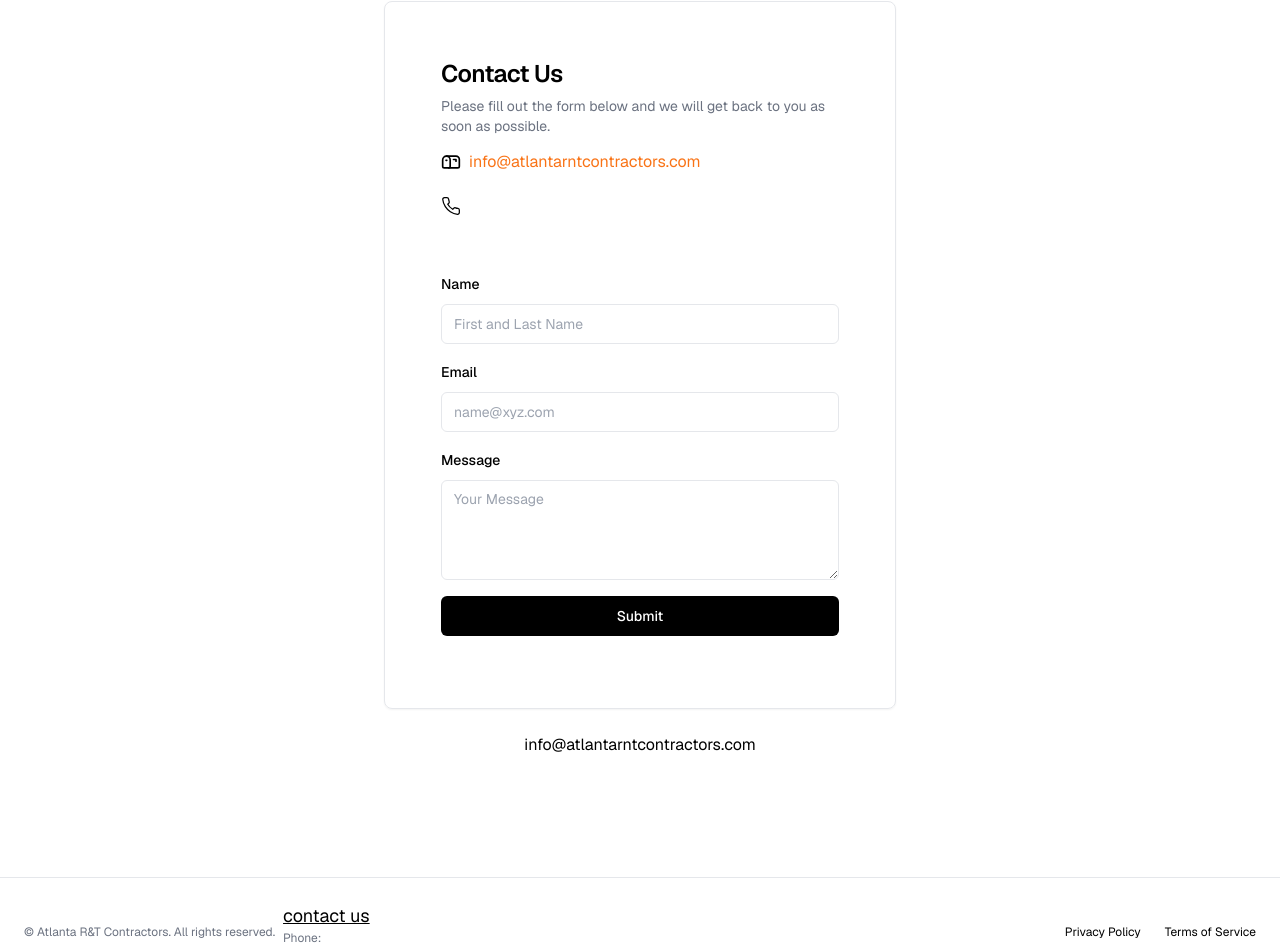
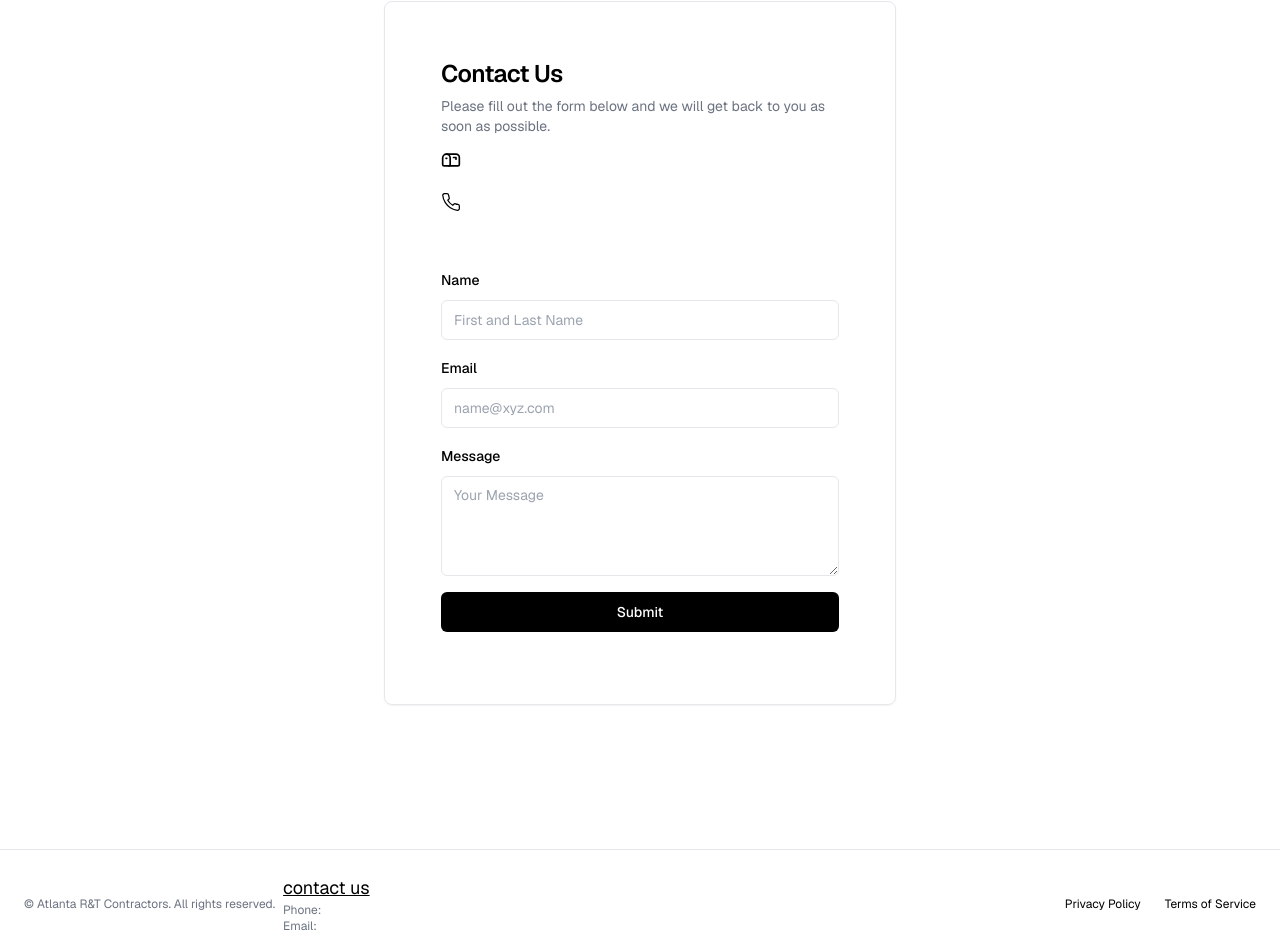
Before and after one commit to KarnellSchultz/atlanta-rnt-contractors, a Next.js app: page /contact in a window 1280 px wide. Shown: the part 271-1218 px from the top of the page. Built offline with nearby package versions, Linux system fonts and the light colour scheme.

Commit message:
update form and env stuff

```diff
--- a/app/contact/page.tsx
+++ b/app/contact/page.tsx
@@ -13,7 +13,7 @@ export default function ContactPage() {
       <ContactForm />
 
       <div className="max-w-5xl text-center p-6 w-full items-center justify-between">
-        <Link href="mailto:info@atlantarntcontractors.com">info@atlantarntcontractors.com</Link>
+        <Link href="mailto:info@atlantarntcontractors.com">{process.env.BUSINESS_EMAIL}</Link>
       </div>
     </main>
   );
--- a/components/form.tsx
+++ b/components/form.tsx
@@ -11,22 +11,22 @@ export function ContactForm() {
         <CardDescription className="text-gray-500">
           Please fill out the form below and we will get back to you as soon as possible.
         </CardDescription>
-        <div className="flex py-2 gap-2">
+        <div className="flex py-2 gap-2 focus-visible:ring-amber-500">
           <Link
             className="flex gap-2 justify-center items-center"
-            href="mailto:info@g2sitework.com"
+            href={`mailto:${process.env.BUSINESS_EMAIL}`}
           >
             <MailboxIcon className="w-5 h-5" />
-            <span className="text-orange-500">info@atlantarntcontractors.com</span>
+            <span className="text-orange-500 ">{process.env.BUSINESS_EMAIL}</span>
           </Link>
         </div>
-        <div className="flex py-2 gap-2">
+        <div className="flex py-2 gap-2 focus-visible:ring-amber-500">
           <Link
             className="flex gap-2 justify-center items-center"
-            href={`tel:${process.env.PHONE_NUMBER}`}
+            href={`tel:${process.env.BUSINESS_PHONE}`}
           >
             <Phone className="w-5 h-5" />
-            <span className="text-orange-500">{process.env.PHONE_NUMBER}</span>
+            <span className="text-orange-500">{process.env.BUSINESS_PHONE}</span>
           </Link>
         </div>
       </CardHeader>
```
